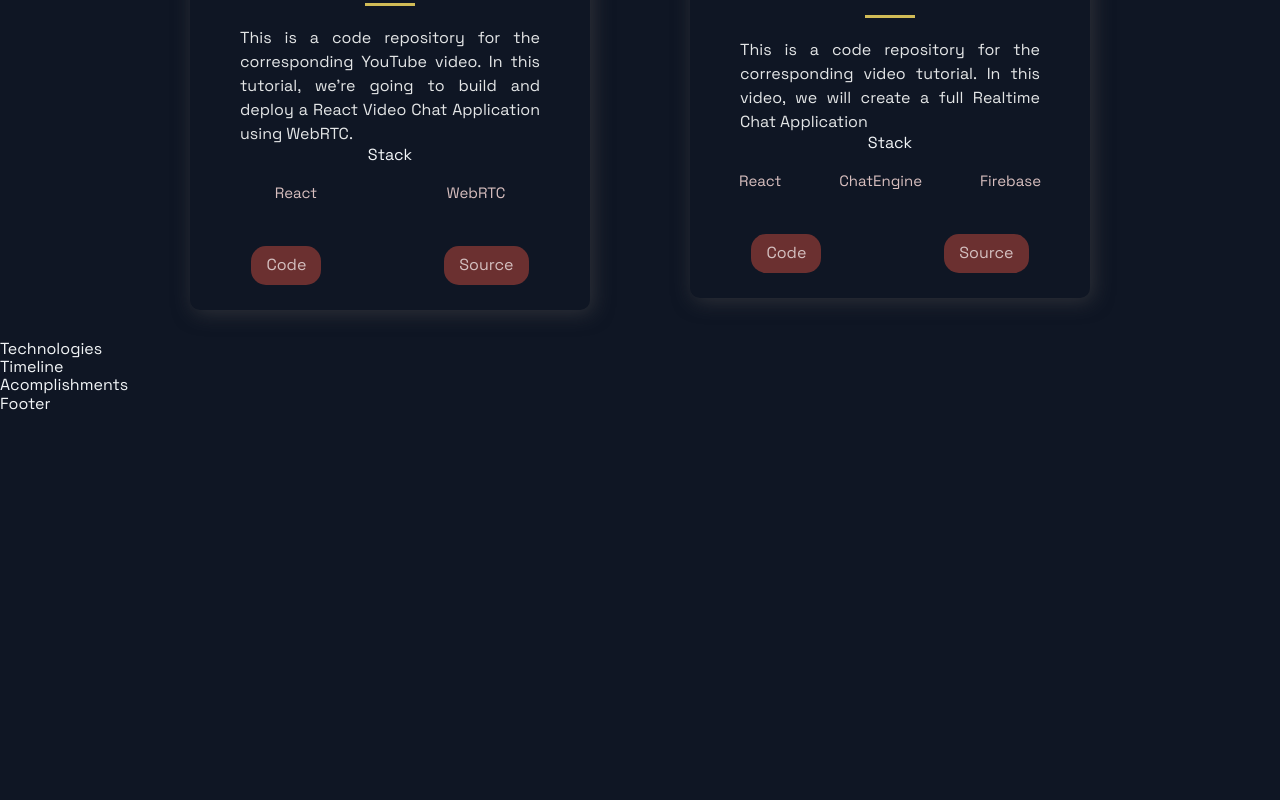
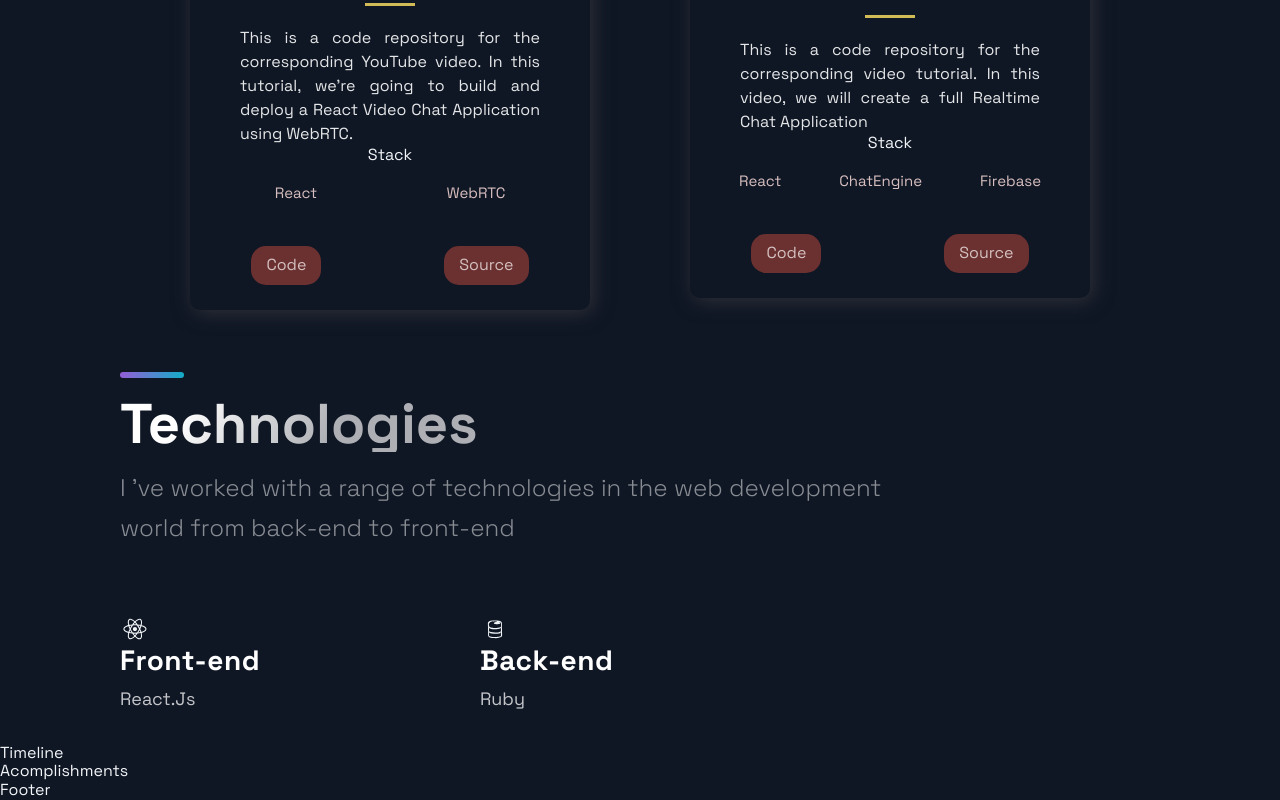
Before and after one commit to mabsboza/portafolio_webside, a Next.js app: page / in a window 1280 px wide. Shown: the part 1885-2685 px from the top of the page. Before the commit the page ends 2299 px from the top, so only its background shows below. Built offline with nearby package versions, Linux system fonts and the light colour scheme.

Commit message:
Add Technologies components for section

```diff
--- a/src/components/Technologies/Technologies.js
+++ b/src/components/Technologies/Technologies.js
@@ -4,9 +4,35 @@
 import { List, ListContainer, ListItem, ListParagraph, ListTitle } from './TechnologiesStyles';
 
 const Technologies = () =>  (
-  <div>
-    Technologies
-  </div>
+  <Section id="tech">
+    <SectionDivider />
+    <br />
+    <SectionTitle>Technologies</SectionTitle>
+    <SectionText>
+      I 've worked  with a range of technologies in the web development world
+      from back-end to front-end
+    </SectionText>
+    <List>
+      <ListItem>
+        <DiReact size="3rem" />
+        <ListContainer>
+          <ListTitle>Front-end</ListTitle>
+          <ListParagraph>
+            React.Js
+          </ListParagraph>
+        </ListContainer>
+      </ListItem>
+      <ListItem>
+        <DiFirebase size="3rem" />
+        <ListContainer>
+          <ListTitle>Back-end</ListTitle>
+          <ListParagraph>
+            Ruby
+          </ListParagraph>
+        </ListContainer>
+      </ListItem>
+    </List>
+  </Section>
 );
 
 export default Technologies;
```
